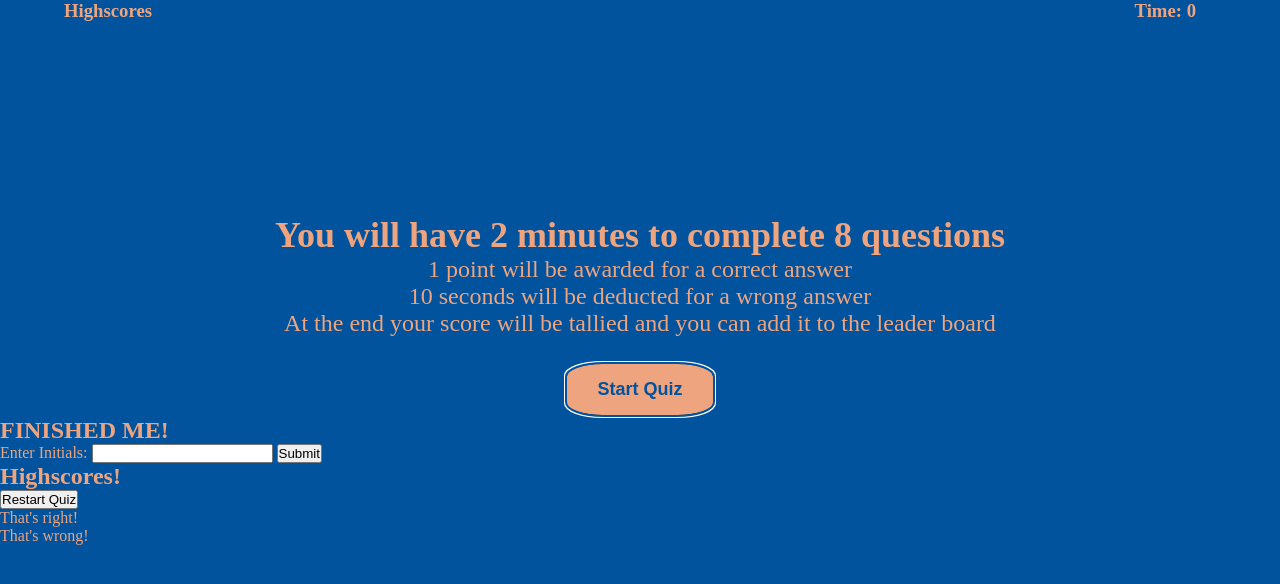
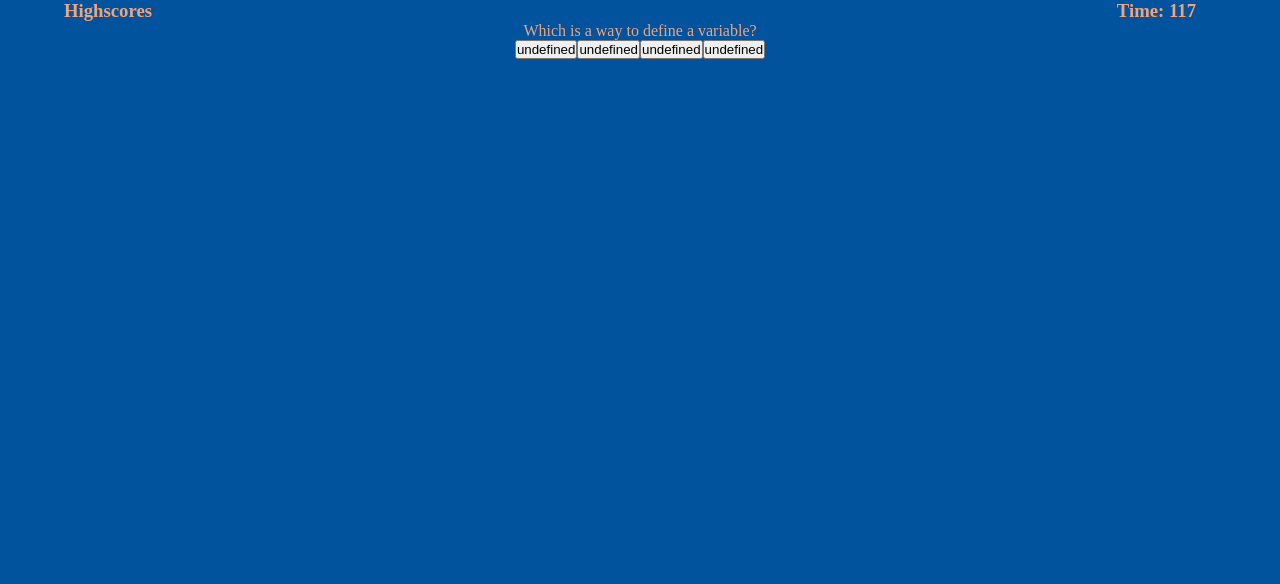
Before and after one commit to jarrettbutler/Thetoughestquizever, a plain HTML site: page index.html in a window 1280 px wide. Both pictures are taken after a click on the button "Start Quiz". Drawn offline with Linux system fonts and the light colour scheme.

Commit message:
I got as much of the JavaScript I could done before running out of time for submission.

```diff
--- a/assets/script.js
+++ b/assets/script.js
@@ -1,77 +1,171 @@
-//grabbing and hooking into all the points in our html as well as defining all our variables
-var quizEl = document.getElementById("quiz");
-var rulesEl = document.getElementById("rules");
-var endGameEl = document.getElementById("endGame")
-var scoreEl = document.getElementById("score")
-var formInitials = document.getElementById("initials-form")
-var highscoresEl = document.getElementById("highscores")
-var viewHighscoreEl = document.getElementById("viewHighscore")
-var listHighscoreEl = document.getElementById("highscoreList")
-var rightEl = document.getElementById("right")
-var wrongEl = document.getElementById("wrong")
+var startEl = document.getElementById('start');
+var startBtn = document.getElementById('startBtn');
+var questionEl = document.getElementById('question');
+var answerbuttonsEl = document.getElementById('answer-buttons');
+var wrongEl = document.getElementById('wrong');
+var correctEl = document.getElementById('correct');
+var scoreEl = document.getElementById('score')
+var viewHighscoreEl = document.getElementById('viewHighscore');
+var timerEl = document.getElementById('timer');
+var timeleft;
+var questionIndex = 0;
+var score = 0
 
-var btnstartEl = document.querySelector("#startBtn");
-var btnRestartEl = document.querySelector("#restart")
-
-var questionsEl = document.getElementById("#questions")
-var answerEl = document.getElementById("#answer")
-var timerEl = document.querySelector("#timer");
-
-var score = 0;
-var timeleft;
-var gameover;
-var highscores = [];
-var arrayShuffledQuestions;
-var questionIndex = 0;
-timerEl.innerText = 0;
-
-//The array of array of questions
-var questions = [
+//My array of array of questions
+var questionArr = [
   {
     q: 'What does HTML stand for?',
     a: 'c) HyperText Markup Language',
-    choices: [{ choice: 'a) Home Tool Markup Language' }, { choice: 'b) Hyperlinks and Text Markup Language' }, { choice: 'c) HyperText Markup Language' }, { choice: 'd) I have no sweet clue' }]
+    choices: [{ choice1: 'a) Home Tool Markup Language' }, { choice2: 'b) Hyperlinks and Text Markup Language' }, { choice3: 'c) HyperText Markup Language' }, { choice4: 'd) I have no sweet clue' }]
   },
-
   {
     q: 'What does CSS stand for?',
     a: 'a) Cascading Style Sheet',
-    choices: [{ choice: 'a) Cascading Style Sheet' }, { choice: 'b) Colorful Style Sheet' }, { choice: 'c) Creative Style Sheet' }, { choice: 'd) Please for the love of god give me the answer' }]
+    choices: [{ choice1: 'a) Cascading Style Sheet' }, { choice2: 'b) Colorful Style Sheet' }, { choice3: 'c) Creative Style Sheet' }, { choice4: 'd) Please for the love of god give me the answer' }]
   },
-
   {
     q: 'Where is the most likely spot to find JavaScript inserted?',
     a: 'b) The <body> section',
-    choices: [{ choice: 'a) The <head> section' }, { choice: 'b) The <body> section' }, { choice: 'c) Both' }, { choice: 'd) Why must you make these quizzes so hard' }]
+    choices: [{ choice1: 'a) The <head> section' }, { choice2: 'b) The <body> section' }, { choice3: 'c) Both' }, { choice4: 'd) Why must you make these quizzes so hard' }]
   },
-
   {
     q: 'How do you make an alert box in JavaScript?',
     a: 'a) alert()',
-    choices: [{ choice: 'a) alert()' }, { choice: 'b) alrt()' }, { choice: 'c) alertBox()' }, { choice: 'd) Wow I am about to give up' }]
+    choices: [{ choice1: 'a) alert()' }, { choice2: 'b) alrt()' }, { choice3: 'c) alertBox()' }, { choice4: 'd) Wow I am about to give up' }]
   },
-
   {
     q: 'Which is a way to define a variable?',
     a: 'c) var',
-    choices: [{ choice: 'a) constant' }, { choice: 'b) variable' }, { choice: 'c) var' }, { choice: 'd) Got me again' }]
+    choices: [{ choice1: 'a) constant' }, { choice2: 'b) variable' }, { choice3: 'c) var' }, { choice4: 'd) Got me again' }]
   },
-
   {
     q: 'Does CSS suck?',
     a: 'b) Yes',
-    choices: [{ choice: 'a) No' }, { choice: 'b) Yes' }, { choice: 'c) No' }, { choice: 'd) You know the right answer' }]
+    choices: [{ choice1: 'a) No' }, { choice2: 'b) Yes' }, { choice3: 'c) No' }, { choice4: 'd) You know the right answer' }]
   },
-
   {
     q: 'Which HTML element is used to specify the footer of a document?',
     a: 'c) footer',
-    choices: [{ choice: 'a) section' }, { choice: 'b) bottom' }, { choice: 'c) footer' }, { choice: 'd) I give up' }]
+    choices: [{ choice1: 'a) section' }, { choice2: 'b) bottom' }, { choice3: 'c) footer' }, { choice4: 'd) I give up' }]
   },
-
   {
     q: 'Are you happy this is the last question?',
     a: 'a) Yes',
-    choices: [{ choice: 'a) Yes' }, { choice: 'b) No' }, { choice: 'c) Maybe So' }, { choice: 'd) Finally I know this one' }]
+    choices: [{ choice1: 'a) Yes' }, { choice2: 'b) No' }, { choice3: 'c) Maybe So' }, { choice4: 'd) Finally I know this one' }]
   },
 ];
+
+//this is where it starts after you click the start button
+startBtn.addEventListener('click', function(){
+  startGame()
+  setTime()
+});
+
+//When you click the start button the timer should begin the countdown from 120
+var setTime = function () {
+  timeleft = 120;
+var timercheck = setInterval(function() {
+  timerEl.innerText = timeleft;
+  timeleft--
+  if (timeleft == 0) {
+      clearInterval(timercheck)
+  }
+  if (timeleft < 0) {
+      timerEl.innerText = 0
+      clearInterval(timercheck)
+  }
+  }, 1000)
+}
+
+//This is supossed to be where I program the questions appearing
+var startGame = function() {
+  startEl.classList.add('hide');
+  startEl.classList.remove('show');
+  questionEl.classList.remove('hide');
+  questionEl.classList.add('show');
+
+  //Shuffle questions
+  arrayShuffledQuestions = questionArr.sort(() => Math.random() - 0.5)
+  setTime()
+  setQuestion()
+}
+
+//this will get you the next question
+var setQuestion = function() {
+  resetAnswers()
+  displayQuestion(arrayShuffledQuestions[questionIndex])
+}
+
+//resete answer buttons
+var resetAnswers = function() {
+  while (answerbuttonsEl.firstChild) {
+      answerbuttonsEl.removeChild(answerbuttonsEl.firstChild)
+  };
+};
+
+//displays the question
+var displayQuestion = function(index) {
+  questionEl.innerText = index.q
+  for (var i = 0; i < index.choices.length; i++) {
+      var answerbutton = document.createElement('button')
+      answerbutton.innerText = index.choices[i].choice
+      answerbutton.classList.add('bttn')
+      answerbutton.classList.add('answerbttn')
+      answerbutton.addEventListener("click", answerCheck)
+      answerbuttonsEl.appendChild(answerbutton)
+      }
+  };
+
+//display correct! message on screen below answers
+var answerCorrect = function() {
+  if (correctEl.className = "hide") {
+      correctEl.classList.remove("hide")
+      correctEl.classList.add("banner")
+      wrongEl.classList.remove("banner")
+      wrongEl.classList.add("hide")
+      }
+  }
+//display wrong! message on screen below answers
+var answerWrong = function() {
+  if (wrongEl.className = "hide") {
+      wrongEl.classList.remove("hide")
+      wrongEl.classList.add("banner")
+      correctEl.classList.remove("banner")
+      correctEl.classList.add("hide")
+  }
+}
+
+//Checks to see if the answer is correct
+var answerCheck = function(event) {
+  var selectedanswer = event.target
+      if (arrayShuffledQuestions[questionIndex].a === selectedanswer.innerText){
+          answerCorrect()
+          score = score + 1
+      }
+
+      else {
+        answerWrong()
+        timeleft = timeleft - 10;
+    };
+
+ //go to next question, check if there is more questions
+ questionIndex++
+ if  (arrayShuffledQuestions.length > questionIndex + 1) {
+     setQuestion()
+ }
+ else {
+    gameover = "true";
+    showScore();
+     }
+}
+
+  //Display total score screen at end of game
+  var showScore = function () {
+    questionEl.classList.add("hide");
+    scoreEl.classList.remove("hide");
+    scoreEl.classList.add("show");
+
+    var scoreDisplay = document.createElement("p");
+    scoreDisplay.innerText = ("Your final score is " + score + "!");
+    containerScoreEl.appendChild(scoreDisplay);
+  }
--- a/assets/style.css
+++ b/assets/style.css
@@ -39,7 +39,7 @@ header h3 {
     margin-bottom: 25px;
 }
 
-.start button{
+#start button{
     font-size: large;
     font-weight: bolder;
     padding: 15px 30px;
@@ -49,3 +49,32 @@ header h3 {
     color: #00539CFF;
     cursor: pointer;
 }
+
+#question {
+    text-align: center;
+}
+
+#answer-buttons {
+text-align: center;
+}
+
+
+#wrong{
+text-align: left;
+font-size: x-large;
+margin-left: 20px;
+}
+
+#correct{
+    text-align: left;
+    font-size: x-large;
+    margin-left: 20px;
+    }
+
+    .hide {
+        display: none;
+    }
+
+    #score {
+        text-align: center;
+    }
--- a/index.html
+++ b/index.html
@@ -11,56 +11,34 @@
 
 <body>
     <header>
+        <!-- This is the header where you should be able to click on highscore and it will take you there and watch the timner countdown -->
         <h3 id="viewHighscore">Highscores</h3>
         <h3 class="timer">Time: <span id="timer"></span> </h3>
     </header>
 
-    <div id="start" class="start">
-        <div class="rules">
-            <h2>You will have 2 minutes to complete 8 questions</h2>
+    <!-- This is the start quiz screen -->
+    <main id="start" class="start">
+            <h2>My Awesome Quiz</h2>
             <ul>
+                <li>You will have 2 minutes to complete 8 questions</li>
                 <li>1 point will be awarded for a correct answer</li>
                 <li>10 seconds will be deducted for a wrong answer</li>
                 <li>At the end your score will be tallied and you can add it to the leader board</li>
             </ul>
-            <button class="startBtn" id="startBtn">Start Quiz</button>
-        </div>
-    </div>
+            <button id="startBtn">Start Quiz</button>
+    </main>
 
-    <div class="quiz"></div>
+    <!-- This is where the question would display from -->
+<div id="question" class="hide"></div>
 
-    <div id="quiz" class="hide">
-        <div id="questions"></div>
-    </div>
+<!-- This it where the answer would display from -->
+<div id="answer-buttons" class="button-grid"></div>
 
-    <div id="answer" class="answer"></div>
+<!-- This is where the correct/wrong display from -->
+<div id="wrong" class="hide">Wrong</div>
+<div id="correct" class="hide">Correct</div>
 
-    <div id="endGame" class="hide">
-        <div class="endGame">
-            <div id="score">
-                <h2>FINISHED ME!</h2>
-            </div>
-            <form id="initials-form" class="initials">
-                <p> Enter Initials:
-                    <input type="text" name="initials" id="initials" class="text-input" />
-                    <button class="btnstart" id="sumbit-score" type="submit">Submit</button>
-                </p>
-            </form>
-        </div>
-    </div>
-
-    <div id="highscores" class="hide">
-        <div id="highscoreBoard">
-            <h2 id="highscore">Highscores!</h2>
-            <ol id="highscoreList" class="highscoreList"></ol>
-            <div>
-                <button id="restart">Restart Quiz</button>
-            </div>
-        </div>
-    </div>
-
-    <div id="right" class="hide">That's right!</div>
-    <div id="wrong" class="hide">That's wrong!</div>
+<div id="score" class="hide">HIGHSCORE!</div>
 
     <script src="./assets/script.js"></script>
 </body>
```
Also changed, not shown: assets/images/Screenshot.jpg (added), assets/images/Screenshot2.jpg (added), 1 other file.
